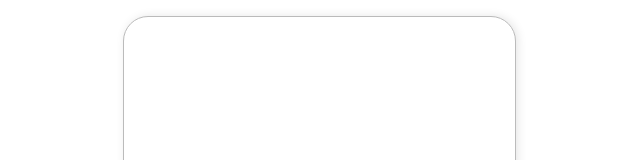
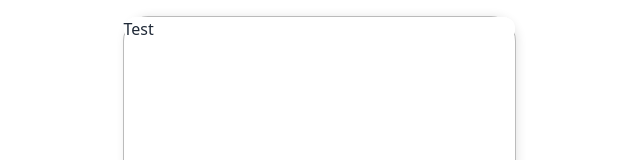
Before and after one commit to shakedown3000/project_moviedatabase_app, a React (Vite) app: page /detail in a window 1280 px wide. Shown: the top 160 px of the page, without its empty margins (337-977 px from the left). Built offline with nearby package versions, Linux system fonts and the light colour scheme.

Commit message:
first commit detail

```diff
--- a/src/pages/DetailPage/DetailPage.tsx
+++ b/src/pages/DetailPage/DetailPage.tsx
@@ -1,5 +1,9 @@
 const DetailPage = () => {
-  return <section></section>;
+  return (
+    <section>
+      <p>Test</p>
+    </section>
+  );
 };
 
 export default DetailPage;
```
Also changed, not shown: 1 other file (tests, documents, lock files or other folders).
